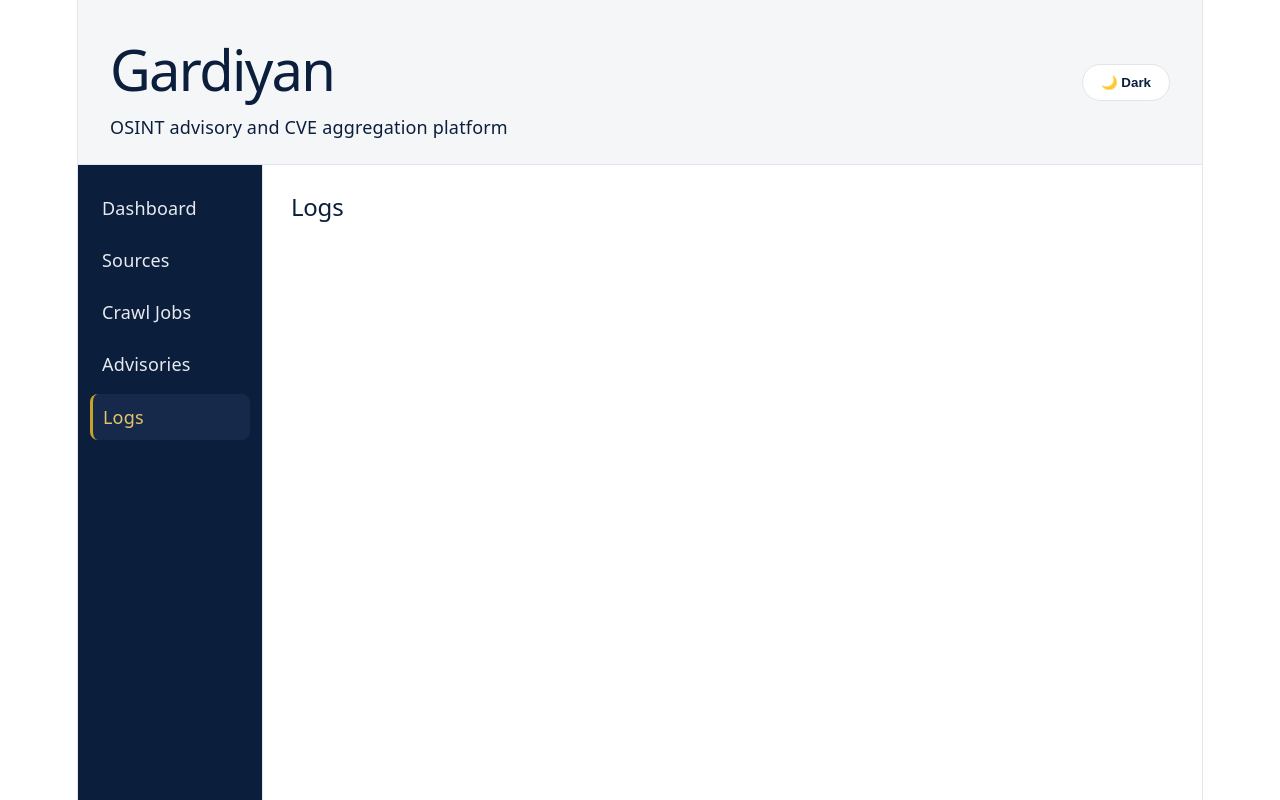
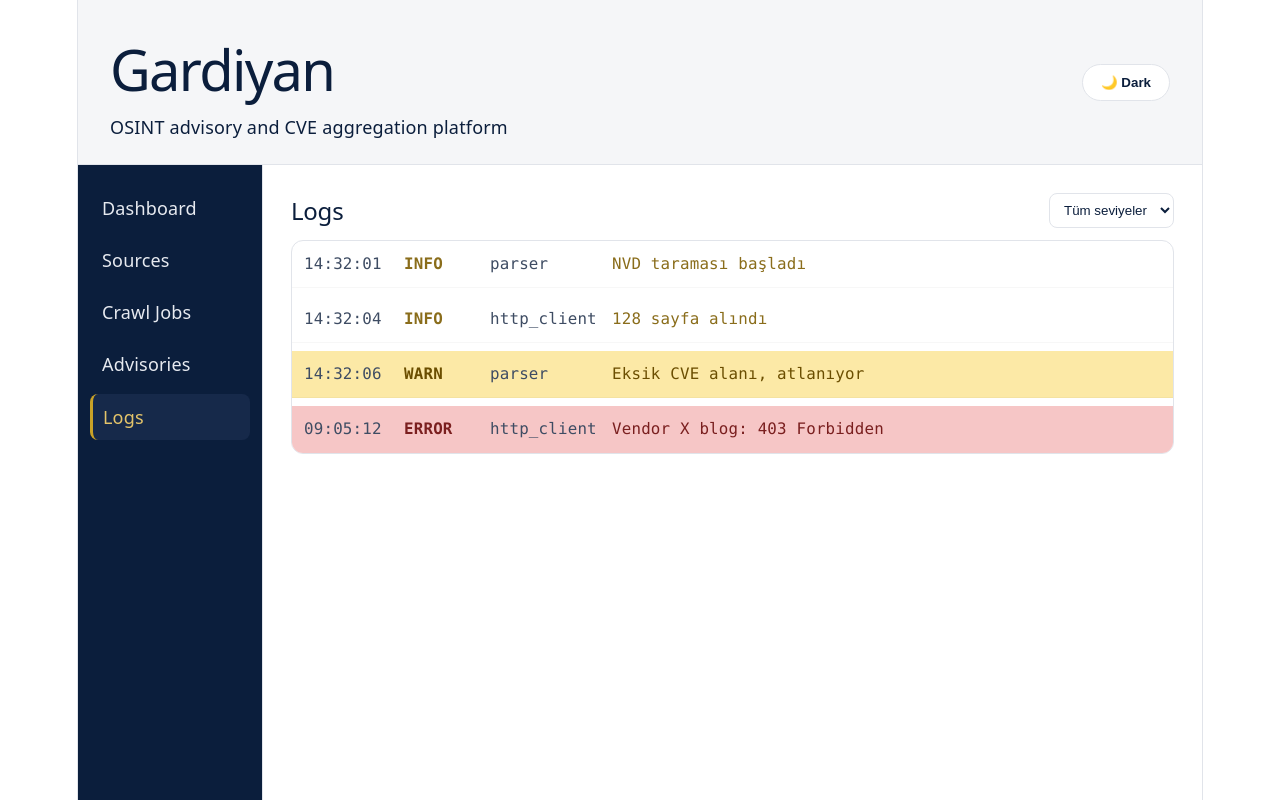
Before and after one commit to Ardnz-7/gardiyan-react, a React (Vite) app: page /logs in a window 1280 px wide. Built offline with nearby package versions, Linux system fonts and the light colour scheme.

Commit message:
feat: add Logs page with functional level filter

```diff
--- /dev/null
+++ b/src/pages/Logs.css
@@ -0,0 +1,92 @@
+.logs-page {
+  display: flex;
+  flex-direction: column;
+  gap: 12px;
+  text-align: left;
+}
+
+.logs-header {
+  display: flex;
+  align-items: center;
+  justify-content: space-between;
+}
+
+.logs-header h2 {
+  margin: 0;
+  color: var(--text-primary);
+}
+
+.logs-filter {
+  padding: 8px 10px;
+  border-radius: 8px;
+  border: 1px solid var(--border);
+  background: var(--bg-surface-2);
+  color: var(--text-primary);
+}
+
+.logs-stream {
+  display: flex;
+  flex-direction: column;
+  gap: 8px;
+  background: var(--bg-surface-2);
+  border: 1px solid var(--border);
+  border-radius: 12px;
+  overflow: hidden;
+}
+
+.log-row {
+  display: flex;
+  align-items: center;
+  gap: 12px;
+  padding: 10px 12px;
+  font-family: var(--mono);
+  font-size: 0.88rem;
+  border-bottom: 1px solid rgba(0,0,0,0.03);
+}
+
+.log-row:last-child {
+  border-bottom: none;
+}
+
+.log-timestamp {
+  width: 88px;
+  color: var(--text-secondary);
+}
+
+.log-level {
+  width: 74px;
+  font-weight: 700;
+}
+
+.log-source {
+  width: 110px;
+  color: var(--text-secondary);
+}
+
+.log-message {
+  flex: 1;
+  min-width: 0;
+}
+
+.log-row.info .log-level,
+.log-row.info .log-message {
+  color: var(--text-accent);
+}
+
+.log-row.warn {
+  background: var(--bg-warning);
+}
+
+.log-row.warn .log-level,
+.log-row.warn .log-message {
+  color: var(--text-warning);
+}
+
+.log-row.error {
+  background: var(--bg-danger);
+}
+
+.log-row.error .log-level,
+.log-row.error .log-message {
+  color: var(--text-danger);
+}
--- a/src/pages/Logs.tsx
+++ b/src/pages/Logs.tsx
@@ -1,3 +1,63 @@
+import { useState } from 'react';
+import './Logs.css';
+
+type LogLevel = 'INFO' | 'WARN' | 'ERROR';
+
+type LogEntry = {
+  timestamp: string;
+  level: LogLevel;
+  source: string;
+  message: string;
+};
+
+const LOGS: LogEntry[] = [
+  { timestamp: '14:32:01', level: 'INFO', source: 'parser', message: 'NVD taraması başladı' },
+  { timestamp: '14:32:04', level: 'INFO', source: 'http_client', message: '128 sayfa alındı' },
+  { timestamp: '14:32:06', level: 'WARN', source: 'parser', message: 'Eksik CVE alanı, atlanıyor' },
+  { timestamp: '09:05:12', level: 'ERROR', source: 'http_client', message: 'Vendor X blog: 403 Forbidden' },
+];
+
+const FILTERS = ['Tüm seviyeler', 'Error', 'Warning', 'Info'] as const;
+
 export default function Logs() {
-  return <h2>Logs</h2>
+  const [selectedLevel, setSelectedLevel] = useState<(typeof FILTERS)[number]>('Tüm seviyeler');
+
+  const filteredLogs = LOGS.filter((entry) => {
+    if (selectedLevel === 'Tüm seviyeler') return true;
+
+    if (selectedLevel === 'Error') return entry.level === 'ERROR';
+    if (selectedLevel === 'Warning') return entry.level === 'WARN';
+    return entry.level === 'INFO';
+  });
+
+  return (
+    <div className="logs-page">
+      <div className="logs-header">
+        <h2>Logs</h2>
+
+        <select
+          className="logs-filter"
+          value={selectedLevel}
+          onChange={(event) => setSelectedLevel(event.target.value as (typeof FILTERS)[number])}
+        >
+          {FILTERS.map((level) => (
+            <option key={level} value={level}>
+              {level}
+            </option>
+          ))}
+        </select>
+      </div>
+
+      <div className="logs-stream" role="log" aria-live="polite">
+        {filteredLogs.map((log, index) => (
+          <div key={`${log.timestamp}-${log.source}-${index}`} className={`log-row ${log.level.toLowerCase()}`}>
+            <div className="log-timestamp">{log.timestamp}</div>
+            <div className="log-level">{log.level}</div>
+            <div className="log-source">{log.source}</div>
+            <div className="log-message">{log.message}</div>
+          </div>
+        ))}
+      </div>
+    </div>
+  );
 }
```
